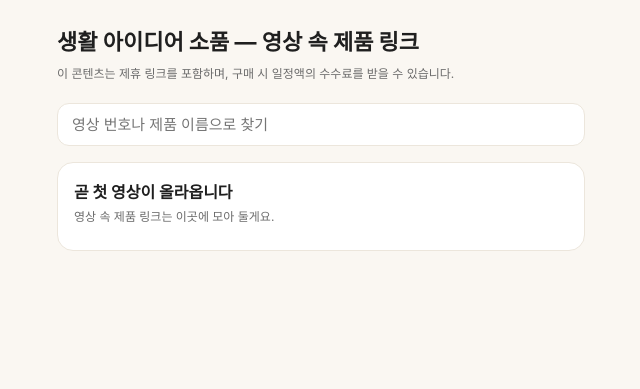
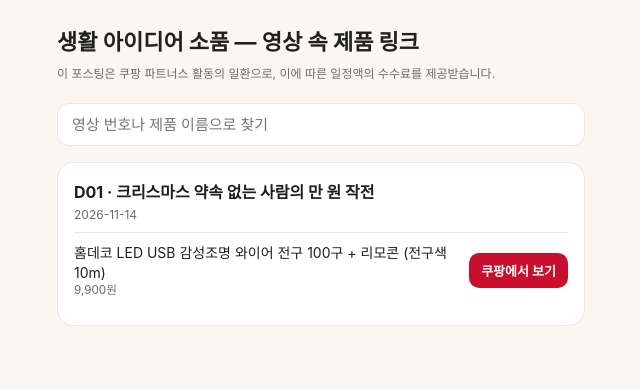
Before and after one commit to mkrealestate4s/life-idea-links, a plain HTML site: page index.html in a window 1280 px wide. Shown: the whole page, without its empty margins (319-959 px from the left). Drawn offline with Linux system fonts and the light colour scheme.

Commit message:
링크 페이지 갱신 2026-11-14 21:55

```diff
--- a/index.html
+++ b/index.html
@@ -31,9 +31,9 @@ input { width:100%; padding:12px 14px; border-radius:12px; border:1px solid var(
 <body>
 <main>
 <h1>생활 아이디어 소품 — 영상 속 제품 링크</h1>
-<p class="notice">이 콘텐츠는 제휴 링크를 포함하며, 구매 시 일정액의 수수료를 받을 수 있습니다.</p>
+<p class="notice">이 포스팅은 쿠팡 파트너스 활동의 일환으로, 이에 따른 일정액의 수수료를 제공받습니다.</p>
 <input id="q" type="search" placeholder="영상 번호나 제품 이름으로 찾기" aria-label="검색">
-<section class="video"><h2>곧 첫 영상이 올라옵니다</h2><div class="meta">영상 속 제품 링크는 이곳에 모아 둘게요.</div></section>
+<section class="video"><h2>D01 · 크리스마스 약속 없는 사람의 만 원 작전</h2><div class="meta">2026-11-14</div><div class="item"><span>홈데코 LED USB 감성조명 와이어 전구 100구 + 리모콘 (전구색 10m)<small>9,900원</small></span><a href="https://link.coupang.com/a/iFOlTAwSYK" target="_blank" rel="sponsored nofollow noopener">쿠팡에서 보기</a></div></section>
 </main>
 <script>
 document.getElementById('q').addEventListener('input', e => {
```
